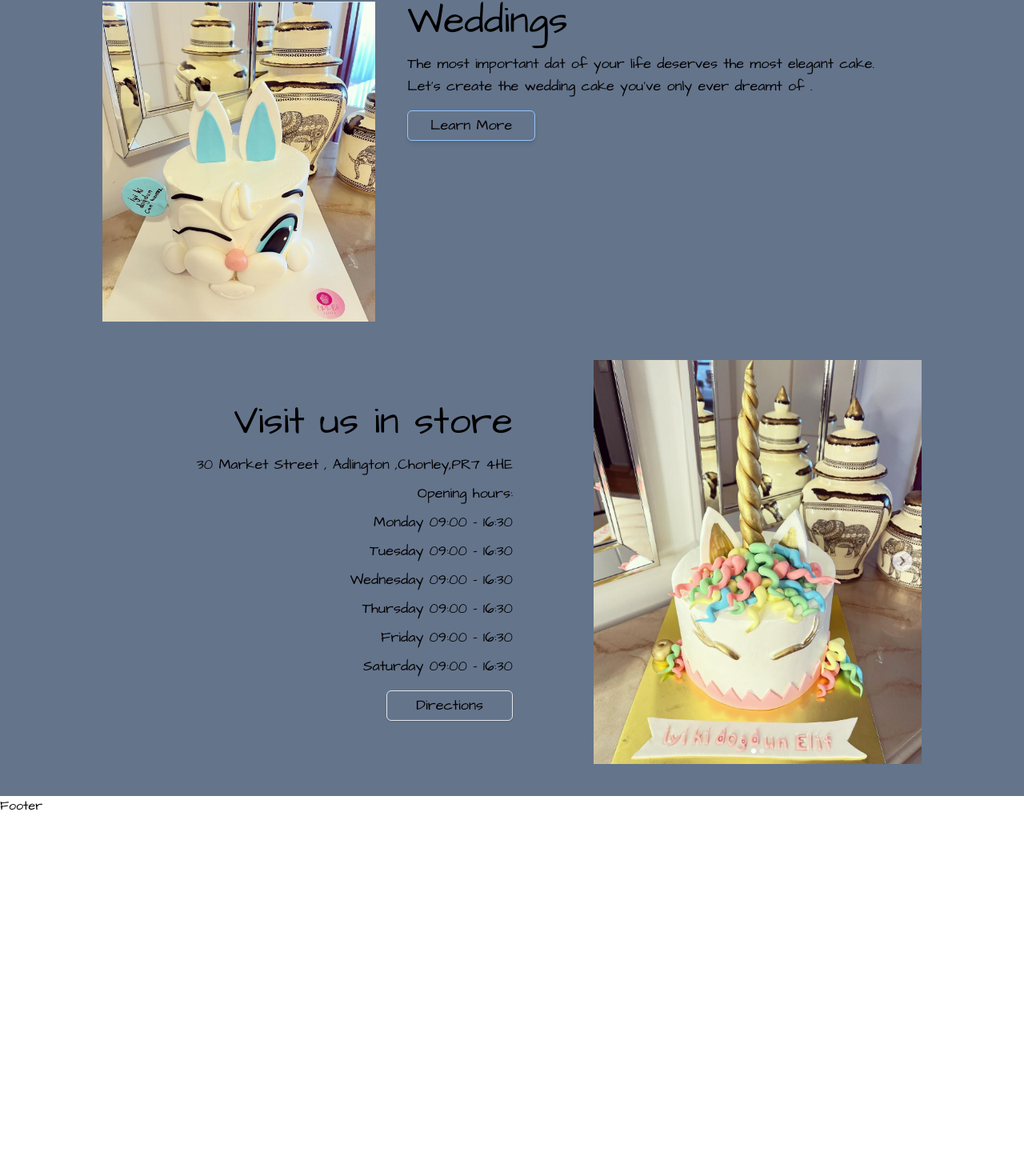
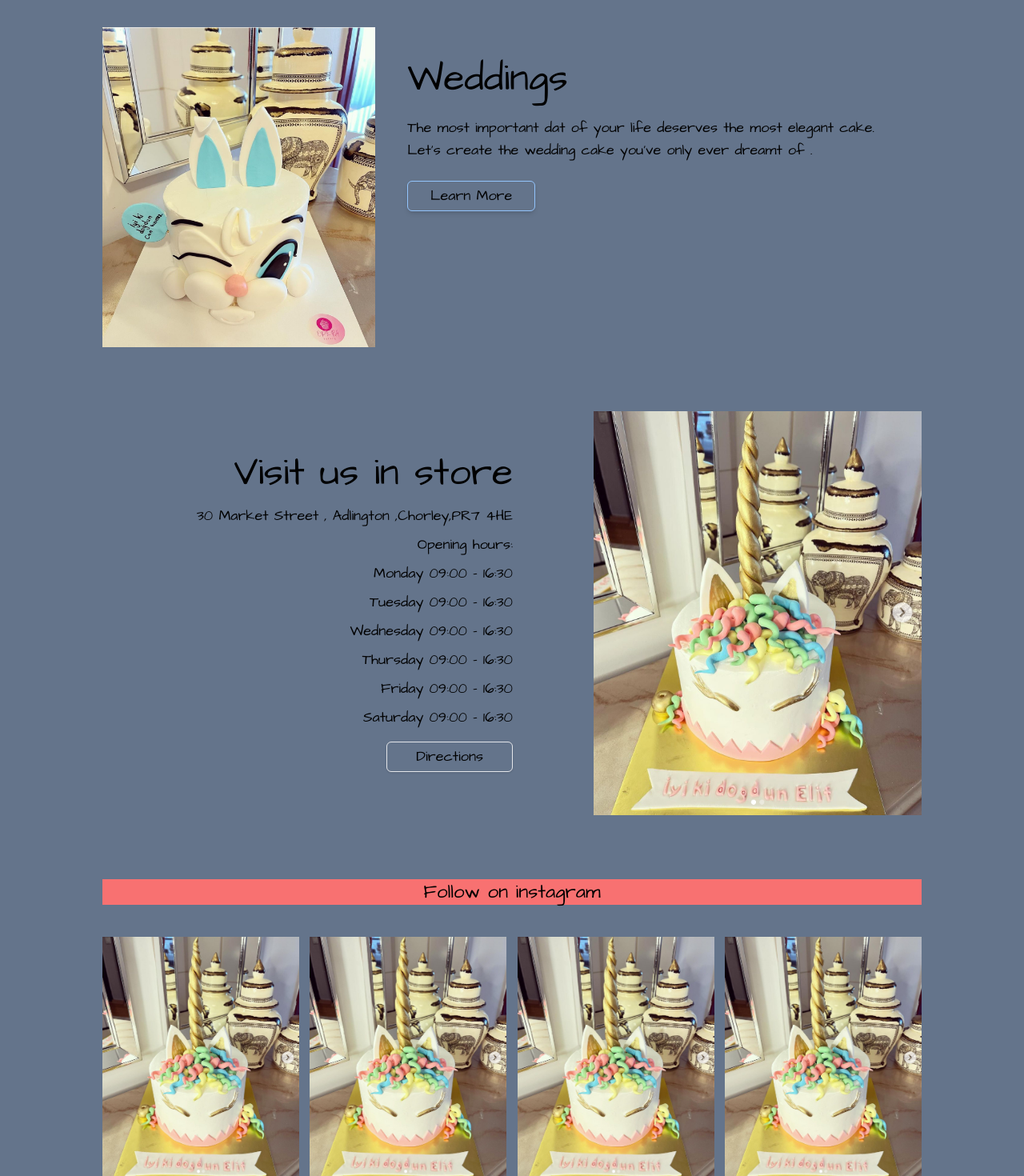
Before and after one commit to muratsimseekk/Cake-Shop, a React (Vite) app: page / in a window 1280 px wide. Shown: the part 2252-3722 px from the top of the page at 80% size. Before the commit the page ends 3271 px from the top, so only its background shows below. Built offline with nearby package versions, Linux system fonts and the light colour scheme; a web font is replaced by a local one.

Commit message:
completes content structure

```diff
--- a/src/index.css
+++ b/src/index.css
@@ -6,4 +6,5 @@
 :root {
   font-family: Architects Daughter, Macondo, Roboto, Single Day, Whisper;
   max-width: 1536px;
+  margin: 0 auto;
 }
--- a/src/pages/Header.jsx
+++ b/src/pages/Header.jsx
@@ -15,7 +15,7 @@ function Header() {
         <div className="flex justify-center items-center">
           <div className="bg-red-300 tracking-wider flex items-center justify-between gap-8 w-4/5 py-5">
             <div className="flex flex-col font-whisper bg-green-300">
-              <h1 className="text-6xl">Opera Baker</h1>
+              <h1 className="text-6xl ">Opera Baker</h1>
             </div>
             <ul className="flex gap-6 bg-yellow-300 text-xl">
               <li>HOME</li>
--- a/src/pages/HomePage/ContentPages/InfoCards.jsx
+++ b/src/pages/HomePage/ContentPages/InfoCards.jsx
@@ -3,8 +3,8 @@ import foto1 from "../../../assets/img1.jpg";
 import foto2 from "../../../assets/img2.jpg";
 function InfoCards() {
   return (
-    <div className="flex flex-col w-4/5 bg-300 gap-12">
-      <div className="flex w-full  justify-center ">
+    <div className="flex flex-col w-4/5 bg-300 gap-20">
+      <div className="flex w-full  justify-center">
         <div className="w-3/5  flex justify-end items-center">
           <div className=" w-[90%] h-5/6 px-10 flex flex-col gap-4 ">
             <h2 className="text-5xl">As featured in British VOGUE</h2>
@@ -18,12 +18,12 @@ function InfoCards() {
           <img className="w-[450px] " src={foto1} alt="" />
         </div>
       </div>
-      <div className="h-[400px]  flex  ">
+      <div className="h-[400px] flex  items-center">
         <div className="w-1/3 h-full  flex ">
           <img className="h-full w-[350px]" src={foto2} alt="" />
         </div>
-        <div className="w-2/3  px-10">
-          <div className="  h-full flex flex-col gap-4">
+        <div className="w-2/3 h-4/5 px-10">
+          <div className="flex flex-col gap-6">
             <h2 className="text-5xl">Weddings</h2>
             <p className="text-lg">
               The most important dat of your life deserves the most elegant
@@ -36,8 +36,8 @@ function InfoCards() {
         </div>
       </div>
       <div className="flex w-full justify-end text-end">
-        <div className="w-3/5  flex justify-between items-center ">
-          <div className=" w-[90%]  px-10 flex flex-col gap-4 items-end">
+        <div className="w-3/5 flex justify-between items-center ">
+          <div className=" w-[90%] px-10 flex flex-col gap-4 items-end">
             <h2 className="text-5xl">Visit us in store</h2>
             <div className="flex text-lg flex-col gap-2">
               <p>30 Market Street , Adlington ,Chorley,PR7 4HE</p>
@@ -58,6 +58,15 @@ function InfoCards() {
           <img className="w-[450px] h-full" src={foto1} alt="" />
         </div>
       </div>
+      <div className="w-full flex flex-col gap-10">
+        <h3 className="text-2xl bg-red-400 text-center">Follow on instagram</h3>
+        <div className="flex w-full justify-between">
+          <img className="w-[24%]" src={foto1} alt="" />
+          <img className="w-[24%]" src={foto1} alt="" />
+          <img className="w-[24%]" src={foto1} alt="" />
+          <img className="w-[24%]" src={foto1} alt="" />
+        </div>
+      </div>
     </div>
   );
 }
```
